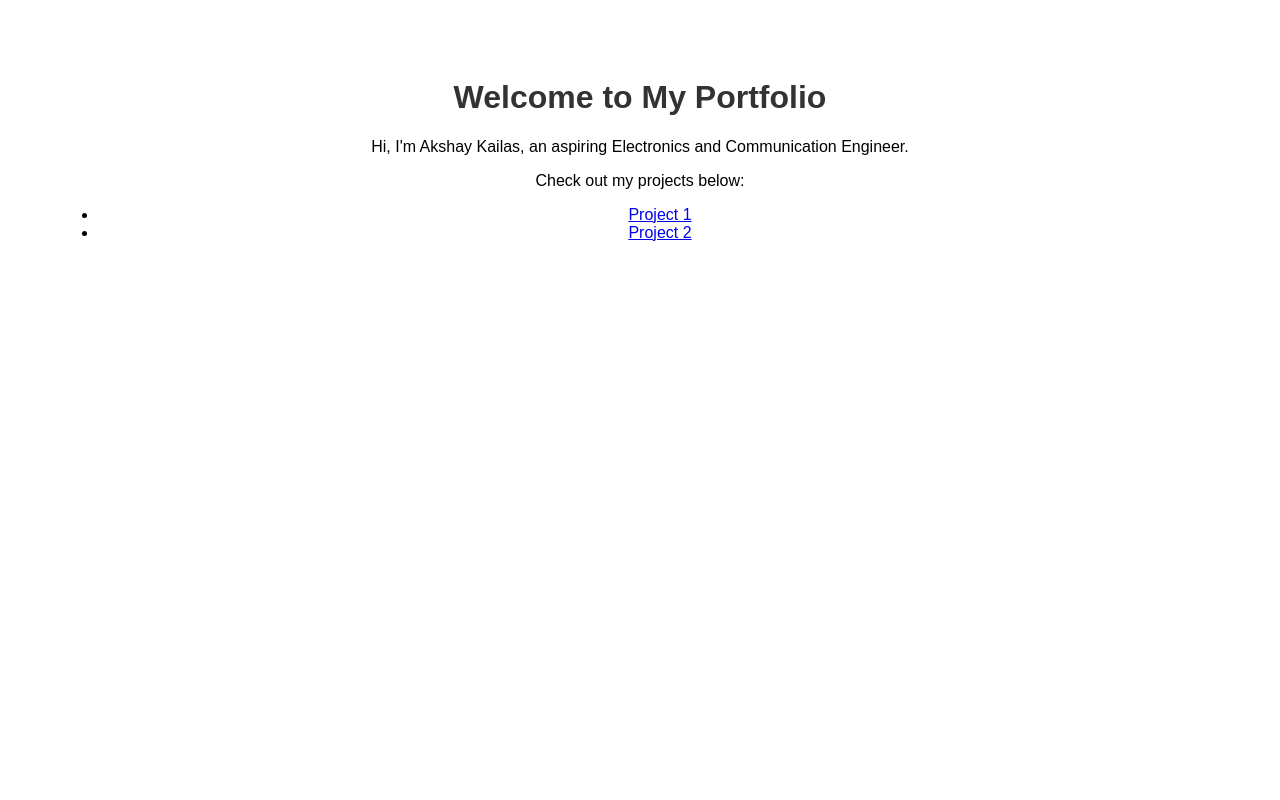
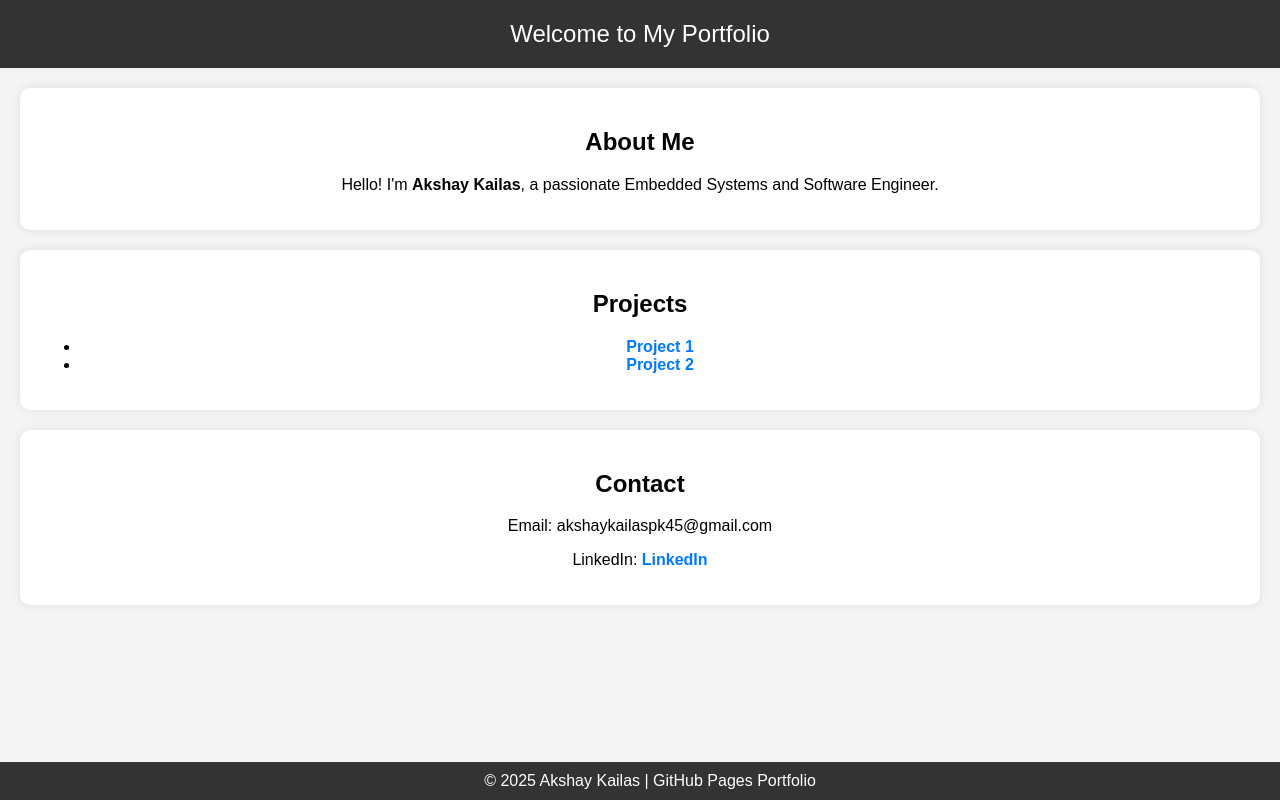
Before and after one commit to akshaykailas43/akshaykailas43.github.io, a plain HTML site: page index.html in a window 1280 px wide. Drawn offline with Linux system fonts and the light colour scheme.

Commit message:
Update index.html

```diff
--- a/index.html
+++ b/index.html
@@ -5,17 +5,72 @@
     <meta name="viewport" content="width=device-width, initial-scale=1.0">
     <title>My Portfolio</title>
     <style>
-        body { font-family: Arial, sans-serif; text-align: center; padding: 50px; }
-        h1 { color: #333; }
+        body {
+            font-family: Arial, sans-serif;
+            background-color: #f4f4f4;
+            margin: 0;
+            padding: 0;
+            text-align: center;
+        }
+        header {
+            background: #333;
+            color: #fff;
+            padding: 20px;
+            font-size: 24px;
+        }
+        section {
+            margin: 20px;
+            padding: 20px;
+            background: #fff;
+            border-radius: 10px;
+            box-shadow: 0 0 10px rgba(0, 0, 0, 0.1);
+        }
+        a {
+            color: #007BFF;
+            text-decoration: none;
+            font-weight: bold;
+        }
+        a:hover {
+            text-decoration: underline;
+        }
+        footer {
+            background: #333;
+            color: white;
+            padding: 10px;
+            position: fixed;
+            width: 100%;
+            bottom: 0;
+        }
     </style>
 </head>
 <body>
-    <h1>Welcome to My Portfolio</h1>
-    <p>Hi, I'm Akshay Kailas, an aspiring Electronics and Communication Engineer.</p>
-    <p>Check out my projects below:</p>
-    <ul>
-        <li><a href="https://github.com/yourusername/project1">Project 1</a></li>
-        <li><a href="https://github.com/yourusername/project2">Project 2</a></li>
-    </ul>
+
+    <header>
+        Welcome to My Portfolio
+    </header>
+
+    <section>
+        <h2>About Me</h2>
+        <p>Hello! I'm <strong>Akshay Kailas</strong>, a passionate Embedded Systems and Software Engineer.</p>
+    </section>
+
+    <section>
+        <h2>Projects</h2>
+        <ul>
+            <li><a href="https://github.com/yourusername/project1" target="_blank">Project 1</a></li>
+            <li><a href="https://github.com/yourusername/project2" target="_blank">Project 2</a></li>
+        </ul>
+    </section>
+
+    <section>
+        <h2>Contact</h2>
+        <p>Email: akshaykailaspk45@gmail.com</p>
+        <p>LinkedIn: <a href="https://linkedin.com/in/akshay-kailas-p-k" target="_blank">LinkedIn</a></p>
+    </section>
+
+    <footer>
+        © 2025 Akshay Kailas | GitHub Pages Portfolio
+    </footer>
+
 </body>
 </html>
```
